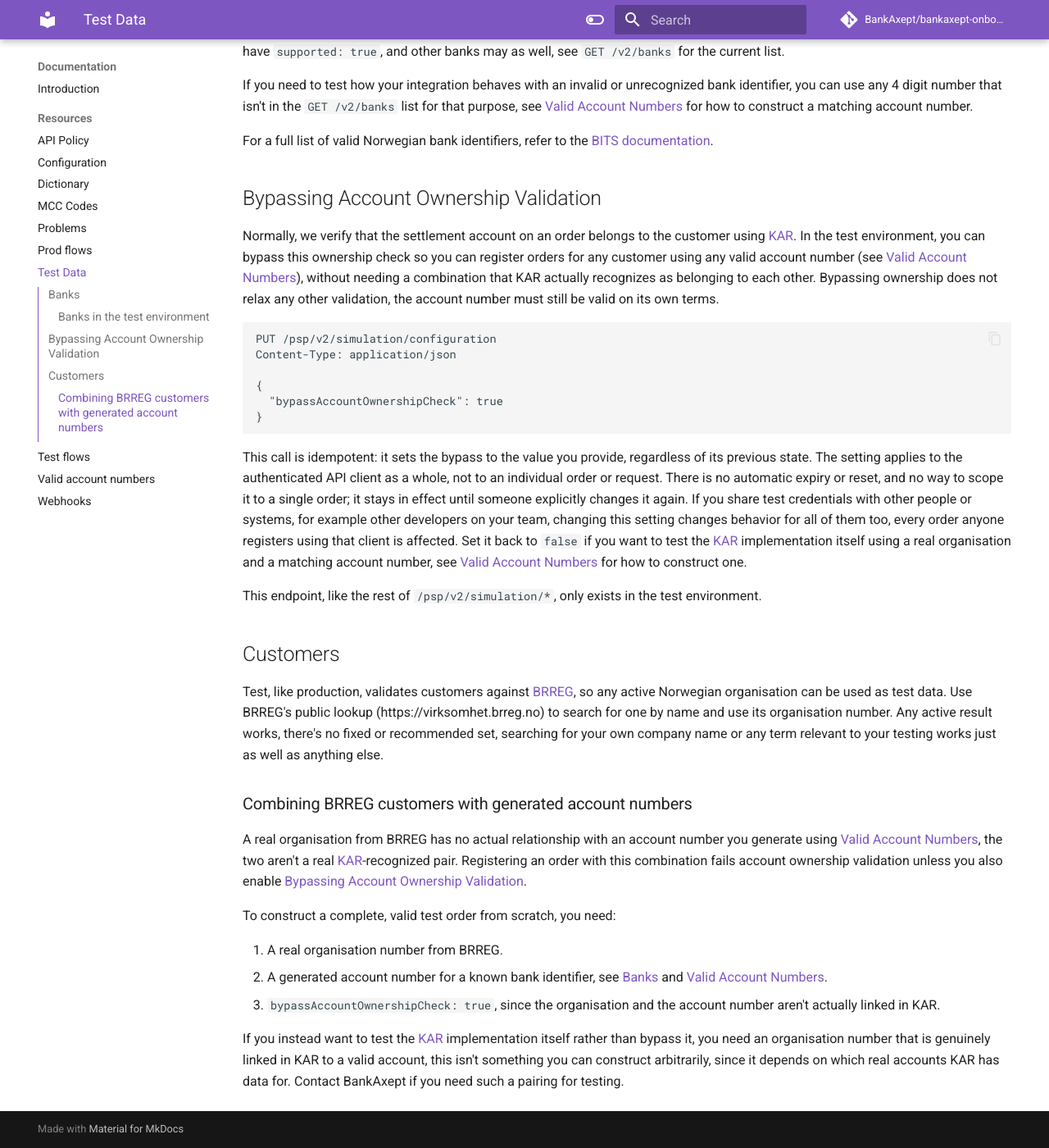
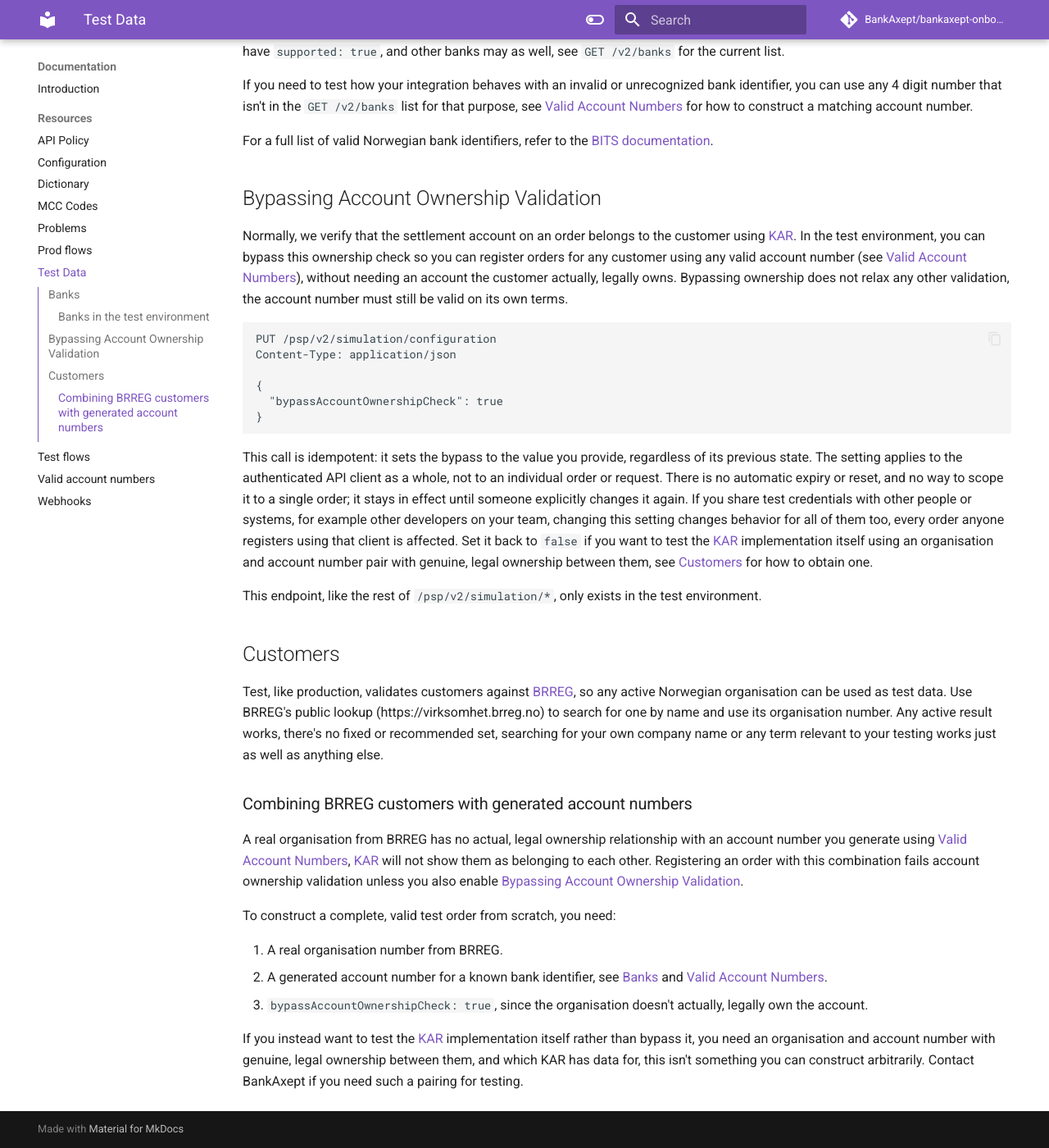
Before and after one commit to BankAxept/bankaxept-onboarding-external-documentation, an MkDocs documentation site: the page built from docs/test_data.md, in a window 1280 px wide and 1400 px high, scrolled down 1359 px. Shown: the whole window at 82% size. Built offline with MkDocs 1.6.1 and Material for MkDocs 9.7.7, drawn with Linux system fonts in a browser that asks for light colours; comment, search, counter and statistics services are not loaded.

Commit message:
Reword KAR references: it's a registry we check against, not the source of truth for legal ownership

````diff
--- a/docs/test_data.md
+++ b/docs/test_data.md
@@ -47,7 +47,7 @@ For a full list of valid Norwegian bank identifiers, refer to the [BITS document
 
 ## Bypassing Account Ownership Validation
 
-Normally, we verify that the settlement account on an order belongs to the customer using [KAR](dictionary.md). In the test environment, you can bypass this ownership check so you can register orders for any customer using any valid account number (see [Valid Account Numbers](./valid_account_numbers.md)), without needing a combination that KAR actually recognizes as belonging to each other. Bypassing ownership does not relax any other validation, the account number must still be valid on its own terms.
+Normally, we verify that the settlement account on an order belongs to the customer using [KAR](dictionary.md). In the test environment, you can bypass this ownership check so you can register orders for any customer using any valid account number (see [Valid Account Numbers](./valid_account_numbers.md)), without needing an account the customer actually, legally owns. Bypassing ownership does not relax any other validation, the account number must still be valid on its own terms.
 
 ```http
 PUT /psp/v2/simulation/configuration
@@ -58,7 +58,7 @@ Content-Type: application/json
 }
 ```
 
-This call is idempotent: it sets the bypass to the value you provide, regardless of its previous state. The setting applies to the authenticated API client as a whole, not to an individual order or request. There is no automatic expiry or reset, and no way to scope it to a single order; it stays in effect until someone explicitly changes it again. If you share test credentials with other people or systems, for example other developers on your team, changing this setting changes behavior for all of them too, every order anyone registers using that client is affected. Set it back to `false` if you want to test the [KAR](dictionary.md) implementation itself using a real organisation and a matching account number, see [Valid Account Numbers](./valid_account_numbers.md) for how to construct one.
+This call is idempotent: it sets the bypass to the value you provide, regardless of its previous state. The setting applies to the authenticated API client as a whole, not to an individual order or request. There is no automatic expiry or reset, and no way to scope it to a single order; it stays in effect until someone explicitly changes it again. If you share test credentials with other people or systems, for example other developers on your team, changing this setting changes behavior for all of them too, every order anyone registers using that client is affected. Set it back to `false` if you want to test the [KAR](dictionary.md) implementation itself using an organisation and account number pair with genuine, legal ownership between them, see [Customers](#customers) for how to obtain one.
 
 This endpoint, like the rest of `/psp/v2/simulation/*`, only exists in the test environment.
 
@@ -68,12 +68,12 @@ Test, like production, validates customers against [BRREG](dictionary.md), so an
 
 ### Combining BRREG customers with generated account numbers
 
-A real organisation from BRREG has no actual relationship with an account number you generate using [Valid Account Numbers](./valid_account_numbers.md), the two aren't a real [KAR](dictionary.md)-recognized pair. Registering an order with this combination fails account ownership validation unless you also enable [Bypassing Account Ownership Validation](#bypassing-account-ownership-validation).
+A real organisation from BRREG has no actual, legal ownership relationship with an account number you generate using [Valid Account Numbers](./valid_account_numbers.md), [KAR](dictionary.md) will not show them as belonging to each other. Registering an order with this combination fails account ownership validation unless you also enable [Bypassing Account Ownership Validation](#bypassing-account-ownership-validation).
 
 To construct a complete, valid test order from scratch, you need:
 
 1. A real organisation number from BRREG.
 2. A generated account number for a known bank identifier, see [Banks](#banks) and [Valid Account Numbers](./valid_account_numbers.md).
-3. `bypassAccountOwnershipCheck: true`, since the organisation and the account number aren't actually linked in KAR.
+3. `bypassAccountOwnershipCheck: true`, since the organisation doesn't actually, legally own the account.
 
-If you instead want to test the [KAR](dictionary.md) implementation itself rather than bypass it, you need an organisation number that is genuinely linked in KAR to a valid account, this isn't something you can construct arbitrarily, since it depends on which real accounts KAR has data for. Contact BankAxept if you need such a pairing for testing.
+If you instead want to test the [KAR](dictionary.md) implementation itself rather than bypass it, you need an organisation and account number with genuine, legal ownership between them, and which KAR has data for, this isn't something you can construct arbitrarily. Contact BankAxept if you need such a pairing for testing.
````
